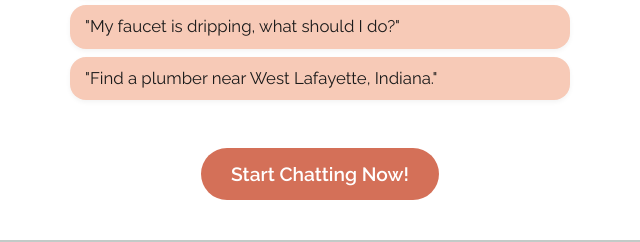
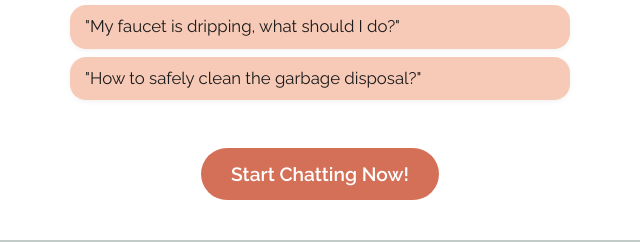
Before and after one commit to khan-zoha/maintenance-ai, a website: page index.html in a window 1280 px wide. Shown: the part 528-770 px from the top of the page, 320-960 px from the left. Drawn offline with Linux system fonts and the light colour scheme.

Commit message:
landing page

```diff
--- a/index.html
+++ b/index.html
@@ -122,7 +122,7 @@
         <ul>
             <li>"How do I clean a stained carpet?"</li>
             <li>"My faucet is dripping, what should I do?"</li>
-            <li>"Find a plumber near West Lafayette, Indiana."</li>
+            <li>"How to safely clean the garbage disposal?"</li>
         </ul>
 
         <a href="agent.html" class="cta-button">Start Chatting Now!</a>
```
